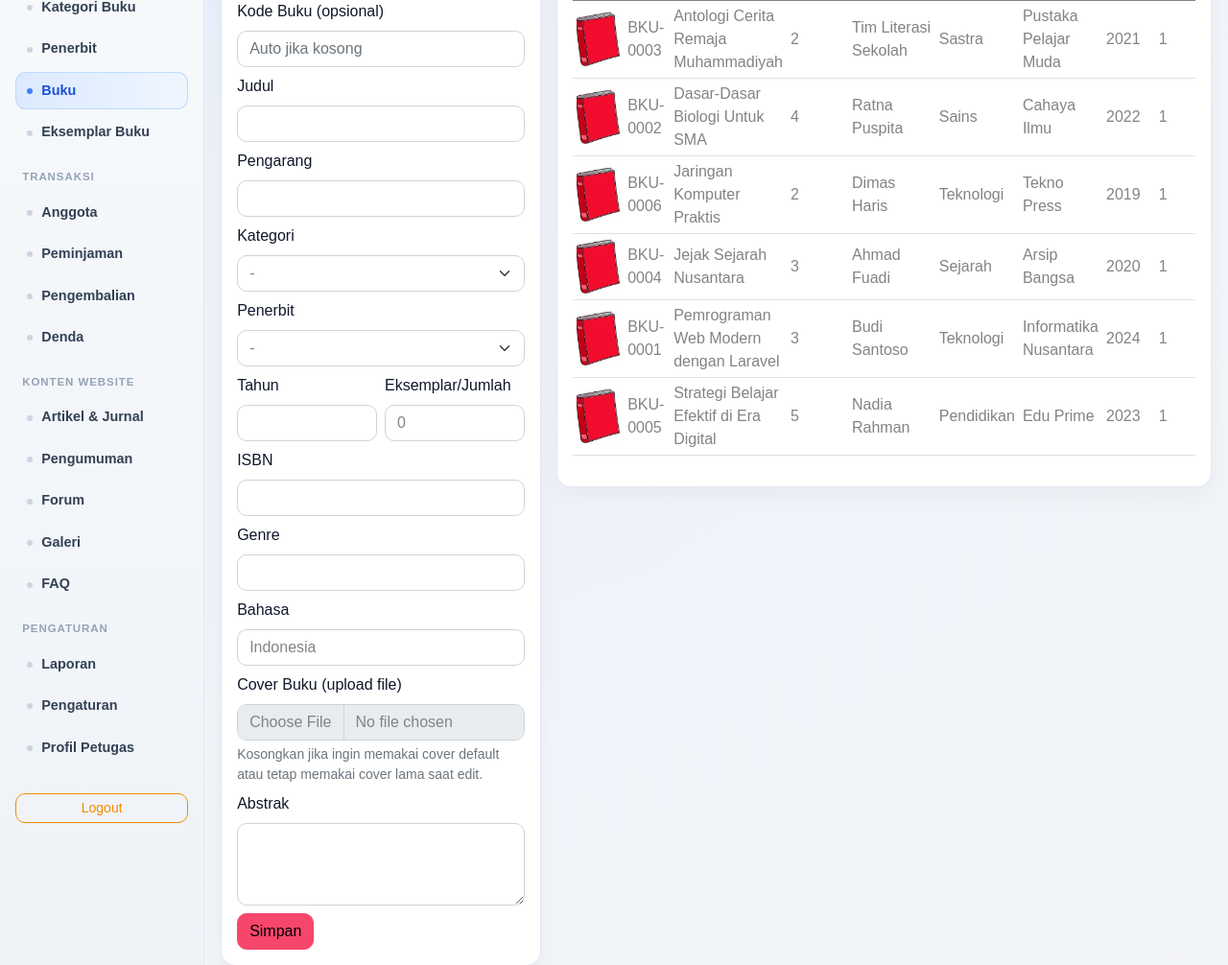
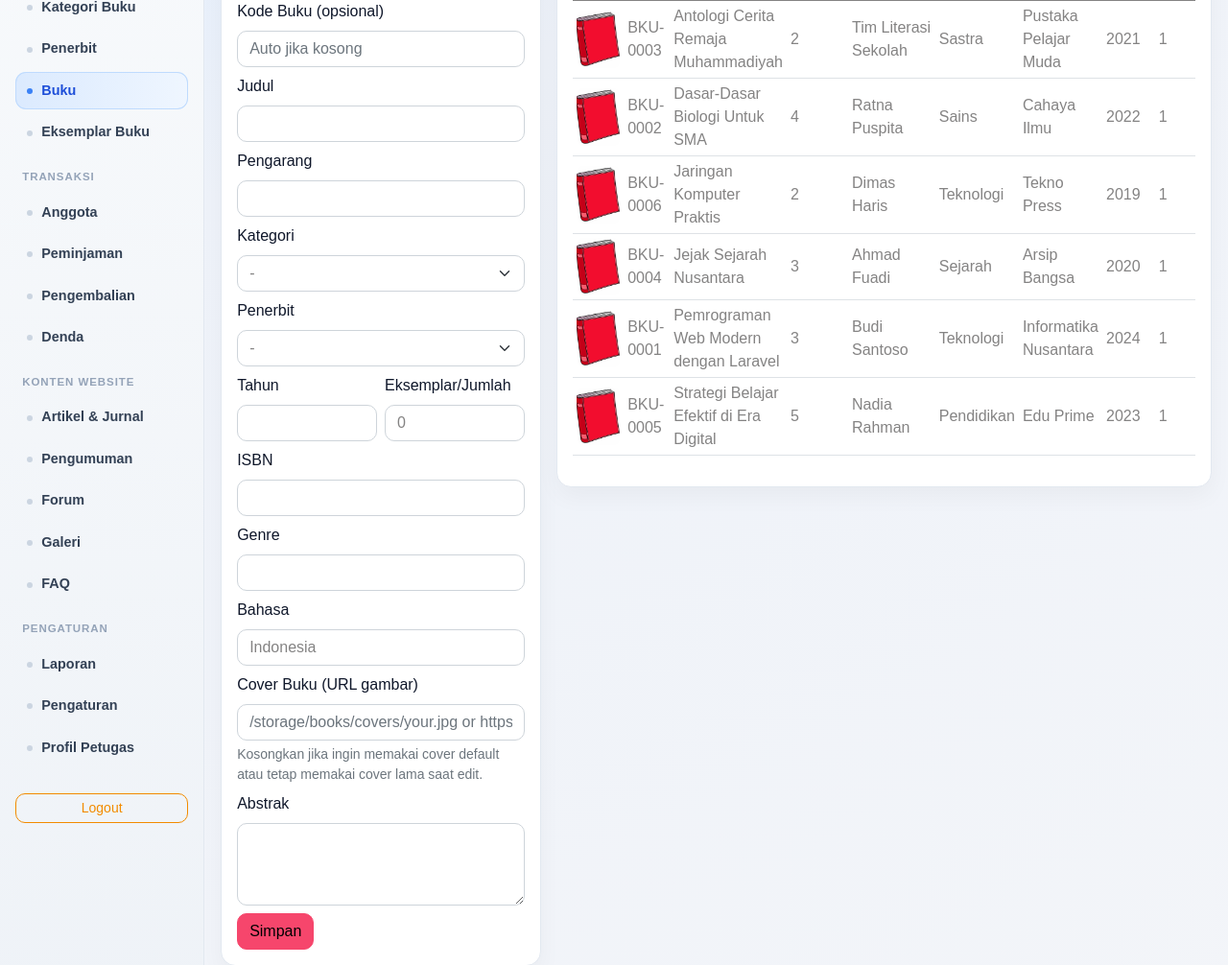
Before and after one commit to Tokyo002/perpustakaan, a Laravel app: page /admin/books in a window 1280 px wide. Shown: the part 210-1216 px from the top of the page at 96% size. Run offline with Laravel 12, Linux system fonts and the light colour scheme; the visitor is signed in with stand-in values (Sample User, id 1); data comes from the database, SQL or seed files in the repository.

Commit message:
Revert book cover to URL input (remove file-upload changes)

```diff
--- a/app/Http/Controllers/Admin/BookController.php
+++ b/app/Http/Controllers/Admin/BookController.php
@@ -9,9 +9,6 @@ use App\Models\Category;
 use App\Models\Publisher;
 use Illuminate\Http\RedirectResponse;
 use Illuminate\Http\Request;
-use Illuminate\Support\Facades\Storage;
-use Illuminate\Support\Str;
-use Illuminate\Support\Facades\Log;
 use Illuminate\View\View;
 
 class BookController extends Controller
@@ -43,10 +40,7 @@ class BookController extends Controller
 
     public function store(Request $request): RedirectResponse
     {
-        Log::info('BookController::store called', ['hasFile' => $request->hasFile('cover_image_file'), 'files' => array_keys($request->files->all())]);
-
-        try {
-            $data = $request->validate([
+        $data = $request->validate([
             'book_code' => ['nullable', 'string', 'max:50', 'unique:books,book_code'],
             'title' => ['required', 'string', 'max:200'],
             'author' => ['required', 'string', 'max:150'],
@@ -57,14 +51,9 @@ class BookController extends Controller
             'language' => ['nullable', 'string', 'max:50'],
             'genre' => ['nullable', 'string', 'max:120'],
             'abstract' => ['nullable', 'string', 'max:5000'],
-            'cover_image_file' => ['nullable', 'file', 'image', 'max:4096'],
+            'cover_image' => ['nullable', 'string', 'max:255'],
             'stock' => ['nullable', 'integer', 'min:0'],
         ]);
-
-        } catch (\Illuminate\Validation\ValidationException $e) {
-            Log::warning('BookController::store validation failed', ['errors' => $e->errors()]);
-            throw $e;
-        }
 
         if (! empty($data['publisher_id'])) {
             $publisher = Publisher::query()->find($data['publisher_id']);
@@ -75,13 +64,7 @@ class BookController extends Controller
         $data['stock'] = $data['stock'] ?? 0;
         $data['is_available'] = ($data['stock'] ?? 0) > 0;
 
-        if ($request->hasFile('cover_image_file')) {
-            $data['cover_image'] = $this->storeBookCover($request->file('cover_image_file'));
-        } else {
-            $data['cover_image'] = Book::DEFAULT_COVER_IMAGE;
-        }
-
-        unset($data['cover_image_file']);
+        $data['cover_image'] = $data['cover_image'] ?? Book::DEFAULT_COVER_IMAGE;
 
         if (empty($data['book_code'])) {
             $data['book_code'] = $this->generateBookCode();
@@ -94,10 +77,7 @@ class BookController extends Controller
 
     public function update(Request $request, Book $book): RedirectResponse
     {
-        Log::info('BookController::update called', ['book_id' => $book->id, 'hasFile' => $request->hasFile('cover_image_file'), 'files' => array_keys($request->files->all())]);
-
-        try {
-            $data = $request->validate([
+        $data = $request->validate([
             'book_code' => ['nullable', 'string', 'max:50', 'unique:books,book_code,' . $book->id],
             'title' => ['required', 'string', 'max:200'],
             'author' => ['required', 'string', 'max:150'],
@@ -108,14 +88,9 @@ class BookController extends Controller
             'language' => ['nullable', 'string', 'max:50'],
             'genre' => ['nullable', 'string', 'max:120'],
             'abstract' => ['nullable', 'string', 'max:5000'],
-            'cover_image_file' => ['nullable', 'file', 'image', 'max:4096'],
+            'cover_image' => ['nullable', 'string', 'max:255'],
             'stock' => ['nullable', 'integer', 'min:0'],
         ]);
-
-        } catch (\Illuminate\Validation\ValidationException $e) {
-            Log::warning('BookController::update validation failed', ['errors' => $e->errors()]);
-            throw $e;
-        }
 
         if (! empty($data['publisher_id'])) {
             $publisher = Publisher::query()->find($data['publisher_id']);
@@ -126,14 +101,7 @@ class BookController extends Controller
         $data['stock'] = $data['stock'] ?? 0;
         $data['is_available'] = ($data['stock'] ?? 0) > 0;
 
-        if ($request->hasFile('cover_image_file')) {
-            $this->deleteStoredFile($book->cover_image);
-            $data['cover_image'] = $this->storeBookCover($request->file('cover_image_file'));
-        } else {
-            $data['cover_image'] = $book->cover_image ?: Book::DEFAULT_COVER_IMAGE;
-        }
-
-        unset($data['cover_image_file']);
+        $data['cover_image'] = $data['cover_image'] ?? ($book->cover_image ?: Book::DEFAULT_COVER_IMAGE);
 
         if (empty($data['book_code'])) {
             $data['book_code'] = $book->book_code ?: $this->generateBookCode();
@@ -146,51 +114,9 @@ class BookController extends Controller
 
     public function destroy(Book $book): RedirectResponse
     {
-        $this->deleteStoredFile($book->cover_image);
         $book->delete();
 
         return redirect()->route('admin.books.index')->with('success', 'Buku berhasil dihapus.');
-    }
-
-    private function storeBookCover($file): string
-    {
-        $filename = Str::uuid() . '.' . $file->getClientOriginalExtension();
-
-        try {
-            $path = $file->storeAs('books/covers', $filename, 'public');
-            Log::info('storeBookCover: attempted storeAs', ['path' => $path, 'filename' => $filename]);
-
-            if ($path && Storage::disk('public')->exists($path)) {
-                return 'storage/' . $path;
-            }
-
-            // Fallback: try putFileAs directly on the disk
-            $fallback = Storage::disk('public')->putFileAs('books/covers', $file, $filename);
-            Log::info('storeBookCover: fallback putFileAs result', ['result' => $fallback]);
-
-            if ($fallback) {
-                return 'storage/' . ltrim($fallback, '/');
-            }
-
-            Log::warning('storeBookCover: failed to store file, returning default cover', ['filename' => $filename]);
-            return Book::DEFAULT_COVER_IMAGE;
-        } catch (\Throwable $e) {
-            Log::error('storeBookCover error', ['message' => $e->getMessage()]);
-            return Book::DEFAULT_COVER_IMAGE;
-        }
-    }
-
-    private function deleteStoredFile(?string $path): void
-    {
-        if (blank($path) || $path === Book::DEFAULT_COVER_IMAGE || ! str_starts_with($path, 'storage/')) {
-            return;
-        }
-
-        $relativePath = Str::after($path, 'storage/');
-
-        if (Storage::disk('public')->exists($relativePath)) {
-            Storage::disk('public')->delete($relativePath);
-        }
     }
 
     private function generateBookCode(): string
--- a/resources/views/admin/books/index.blade.php
+++ b/resources/views/admin/books/index.blade.php
@@ -7,7 +7,7 @@
         <div class="card app-card">
             <div class="card-body">
                 <h5>{{ $editBook ? 'Edit Buku' : 'Tambah Buku' }}</h5>
-                <form method="POST" action="{{ $editBook ? route('admin.books.update', $editBook) : route('admin.books.store') }}" enctype="multipart/form-data">
+                <form method="POST" action="{{ $editBook ? route('admin.books.update', $editBook) : route('admin.books.store') }}">
                     @csrf
                     @if($editBook)
                         @method('PUT')
@@ -39,8 +39,8 @@
                     <div class="mb-2"><label class="form-label">Genre</label><input class="form-control" name="genre" value="{{ old('genre', $editBook->genre ?? '') }}"></div>
                     <div class="mb-2"><label class="form-label">Bahasa</label><input class="form-control" name="language" value="{{ old('language', $editBook->language ?? 'Indonesia') }}"></div>
                     <div class="mb-2">
-                        <label class="form-label">Cover Buku (upload file)</label>
-                        <input class="form-control" type="file" name="cover_image_file" accept="image/*">
+                        <label class="form-label">Cover Buku (URL gambar)</label>
+                        <input class="form-control" type="text" name="cover_image" value="{{ old('cover_image', $editBook->cover_image ?? '') }}" placeholder="/storage/books/covers/your.jpg or https://...">
                         <div class="form-text">Kosongkan jika ingin memakai cover default atau tetap memakai cover lama saat edit.</div>
                     </div>
                     @if($editBook && $editBook->cover_image)
```
